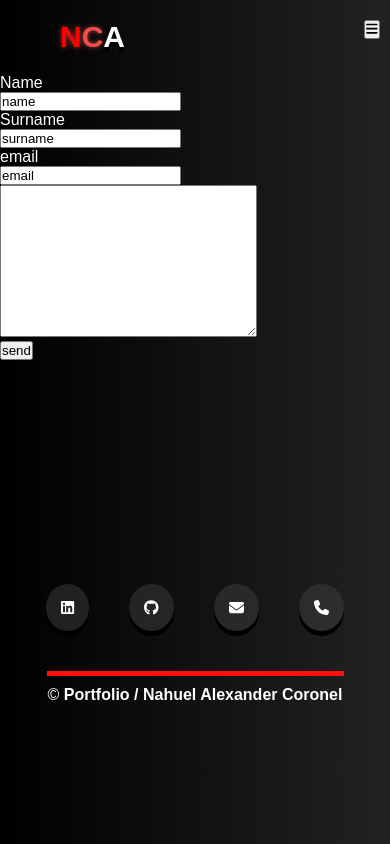
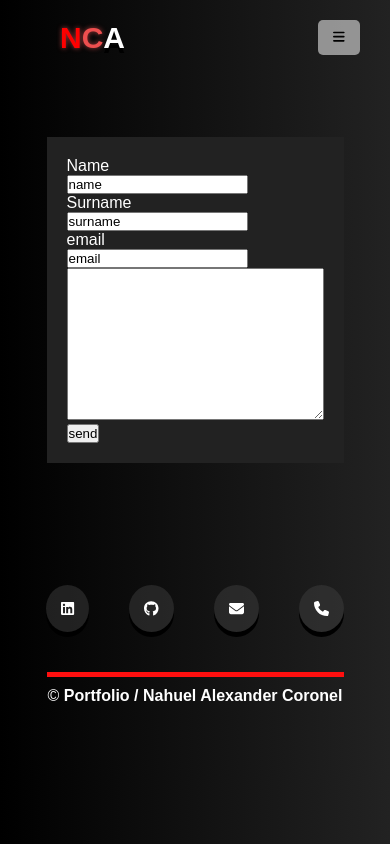
Before and after one commit to Nahuxc/Portfolio-NCA, a React (Vite) app: page /Contact in a window 390 px wide. Shown: the top 844 px of the page. Built offline with nearby package versions, Linux system fonts and the light colour scheme.

Commit message:
update-PartServicesResponsive

```diff
--- a/src/AppResponsive.css
+++ b/src/AppResponsive.css
@@ -112,4 +112,10 @@
         font-size: 15px;
     }
 
+
+
+    .box-services .box-services-titles{
+        width: 100%;
+    }
+
 }
--- /dev/null
+++ b/src/components/Contact/Contact.css
@@ -0,0 +1,11 @@
+.contact-form{
+    display: flex;
+    align-items: center;
+    justify-content: center;
+    min-height: 450px;
+}
+
+.contact-form-content{
+    background-color: #222;
+    padding: 20px;
+}
--- a/src/components/Contact/Contact.jsx
+++ b/src/components/Contact/Contact.jsx
@@ -1,8 +1,10 @@
 import React from 'react'
+import "./Contact.css"
 
 const Contact = () => {
   return (
-    <div>
+    <div className='contact-form'>
+      <div className='contact-form-content'>
         <form action="#" method="post">
           <div>
             <p>Name</p>
@@ -22,6 +24,7 @@ const Contact = () => {
           <input type="submit" value="send" />
         </form>
       </div>
+    </div>
   )
 }
 
--- a/src/components/Navbar/SubNavbar/SubNavbar.css
+++ b/src/components/Navbar/SubNavbar/SubNavbar.css
@@ -18,7 +18,7 @@
 }
 
 
-.box-interfaz-btn-submenu{
+#box-interfaz-btn-submenu{
     background: rgba(185, 185, 185, 0.763);
     border-radius: 5px;
     color: rgb(0, 0, 0);
--- a/src/components/PartServices/PartServices.css
+++ b/src/components/PartServices/PartServices.css
@@ -14,6 +14,8 @@
 
 .box-services{
     display: flex;
+    justify-content: center;
+    flex-wrap: wrap;
     margin: 25px 80px;
     padding: 0px 0px 20px 0px;
     border-radius: 20px;
@@ -21,6 +23,7 @@
 
 
 .box-services-titles{
+    width: 30%;
     background-color: #1e2123;
     padding: 30px 20px;
     text-align: center;
```
Lines whose indentation alone changed are shown as unchanged.
